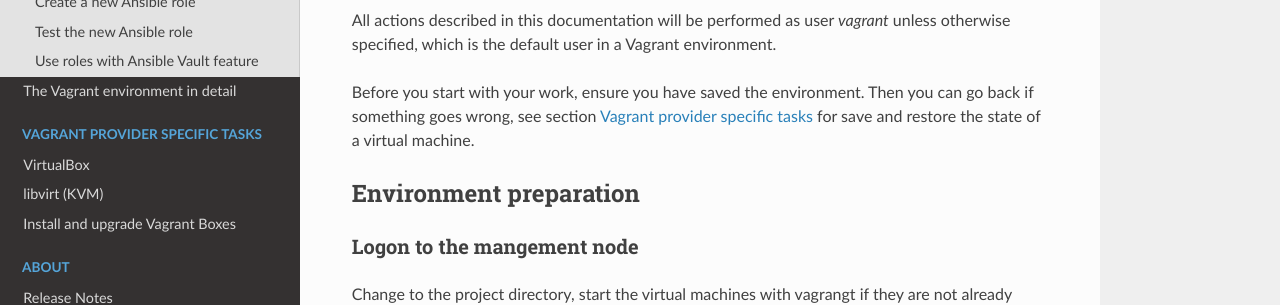
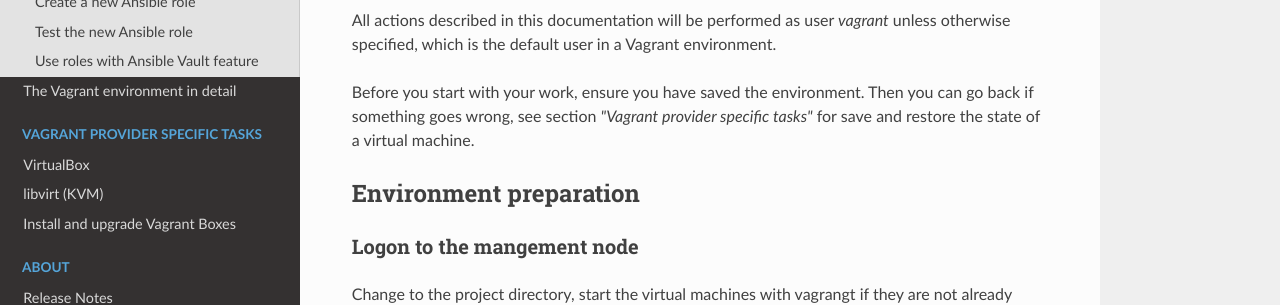
Before and after one commit to coglinev3/ansible-development, an MkDocs documentation site: the page built from docs/test_ansible_roles.md, in a window 1280 px wide and 900 px high. Shown: the part 309-614 px from the top of the window. Built offline with MkDocs 1.6.1, drawn with Linux system fonts in a browser that asks for light colours; nearby versions of some CDN libraries; a script that is not in the unit is left out; old or Windows-style settings are respelled for this version of MkDocs; part of the change alters nothing that is shown.

```diff
--- a/docs/test_ansible_roles.md
+++ b/docs/test_ansible_roles.md
@@ -10,7 +10,7 @@ All actions described in this documentation will be performed as user *vagrant*
 unless otherwise specified, which is the default user in a Vagrant environment.
 
 Before you start with your work, ensure you have saved the environment. Then
-you can go back if something goes wrong, see section [Vagrant provider specific tasks](provider/provider.md)
+you can go back if something goes wrong, see section *"Vagrant provider specific tasks"*
 for save and restore the state of a virtual machine.
 
 ## Environment preparation
@@ -114,7 +114,7 @@ Ansible test strategies. He is also the author of [Ansible for DevOps](https://w
 
 ## Use roles with Ansible Vault feature
 
-If you want to use the [Ansible Vault](http://docs.ansible.com/ansible/2.4/vault.html)
+If you want to use the [Ansible Vault](https://docs.ansible.com/ansible/latest/user_guide/vault.html)
 feature with your roles you have to create an Ansible Vault password file
 `/vagrant/provisioning/.ansible_vault` and add the following line in *vagrant's*
 `~/.bashrc` file:
```
